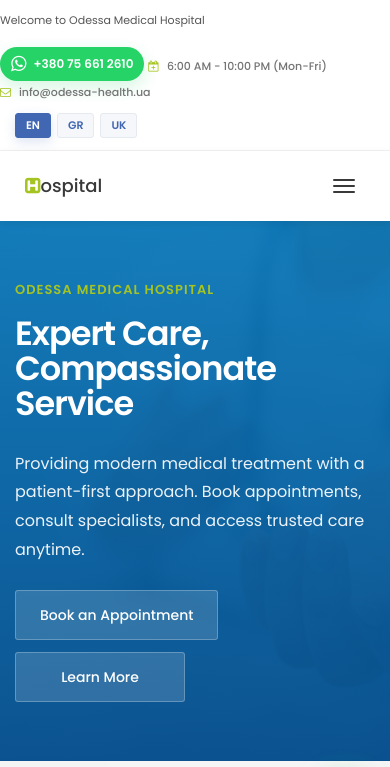
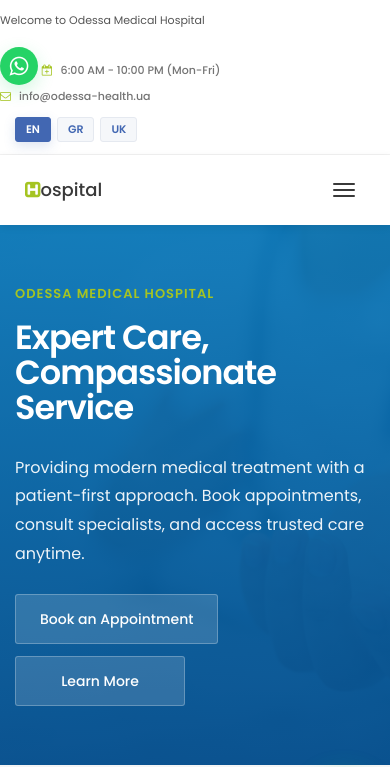
Before and after one commit to Calistopara-obapluto-Bandit/health-hospital-site, a website: page index.html in a window 390 px wide. Shown: the top 767 px of the page. Drawn offline with Linux system fonts and the light colour scheme.

Commit message:
Use icon-only WhatsApp header button

```diff
--- a/css/tooplate-style.css
+++ b/css/tooplate-style.css
@@ -329,12 +329,13 @@
 
   header .phone-icon a {
     background: #25D366;
-    border-radius: 50px;
+    border-radius: 100%;
     color: #ffffff;
     display: inline-flex;
     align-items: center;
-    gap: 7px;
-    padding: 8px 13px;
+    justify-content: center;
+    width: 42px;
+    height: 42px;
     font-weight: 600;
     box-shadow: 0 6px 18px rgba(37, 211, 102, 0.2);
   }
@@ -347,7 +348,7 @@
 
   header .phone-icon i {
     color: #ffffff;
-    font-size: 18px;
+    font-size: 24px;
     margin-right: 0;
   }
 
@@ -1067,7 +1068,8 @@
       border: 0;
     }
     header .phone-icon a {
-      padding: 8px 12px;
+      width: 40px;
+      height: 40px;
     }
     header .language-selector {
       margin-left: 0;
@@ -1236,8 +1238,12 @@
     }
 
     header .phone-icon a {
-      font-size: 12px;
-      padding: 8px 11px;
+      width: 38px;
+      height: 38px;
+    }
+
+    header .phone-icon i {
+      font-size: 22px;
     }
 
     .caption .col-md-offset-1,
--- a/index.html
+++ b/index.html
@@ -127,7 +127,7 @@
                     </div>
 
                     <div class="col-md-8 col-sm-7 text-align-right">
-                         <span class="phone-icon"><a href="https://wa.me/380756612610" target="_blank" rel="noopener noreferrer" title="Chat on WhatsApp"><i class="fa fa-whatsapp"></i> +380 75 661 2610</a></span>
+                         <span class="phone-icon"><a href="https://wa.me/380756612610" target="_blank" rel="noopener noreferrer" title="Chat on WhatsApp" aria-label="Chat on WhatsApp"><i class="fa fa-whatsapp" aria-hidden="true"></i></a></span>
                          <span class="date-icon"><i class="fa fa-calendar-plus-o"></i> 6:00 AM - 10:00 PM (Mon-Fri)</span>
                          <span class="email-icon"><i class="fa fa-envelope-o"></i> <a href="#">info@odessa-health.ua</a></span>
                     </div>
```
